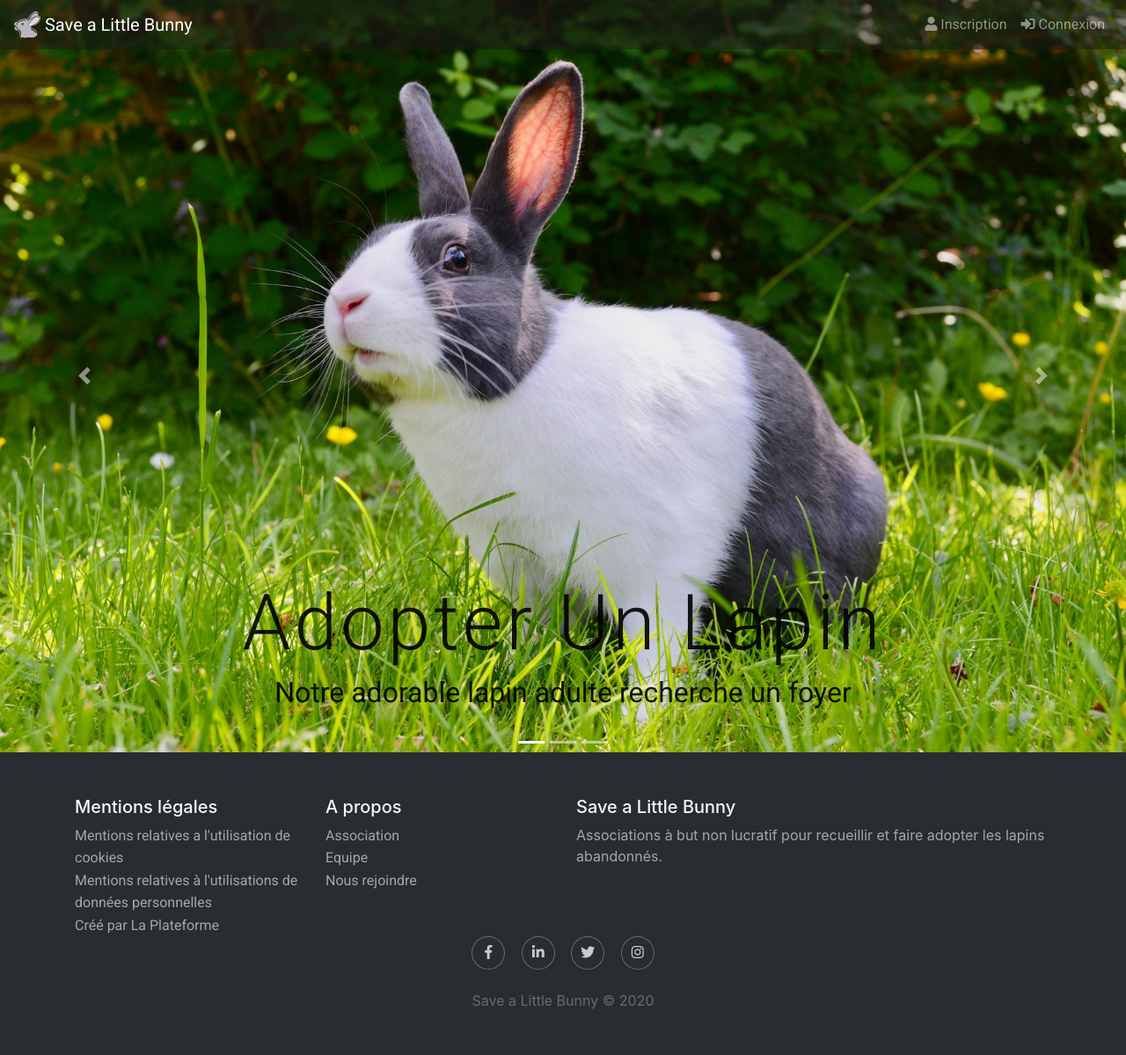
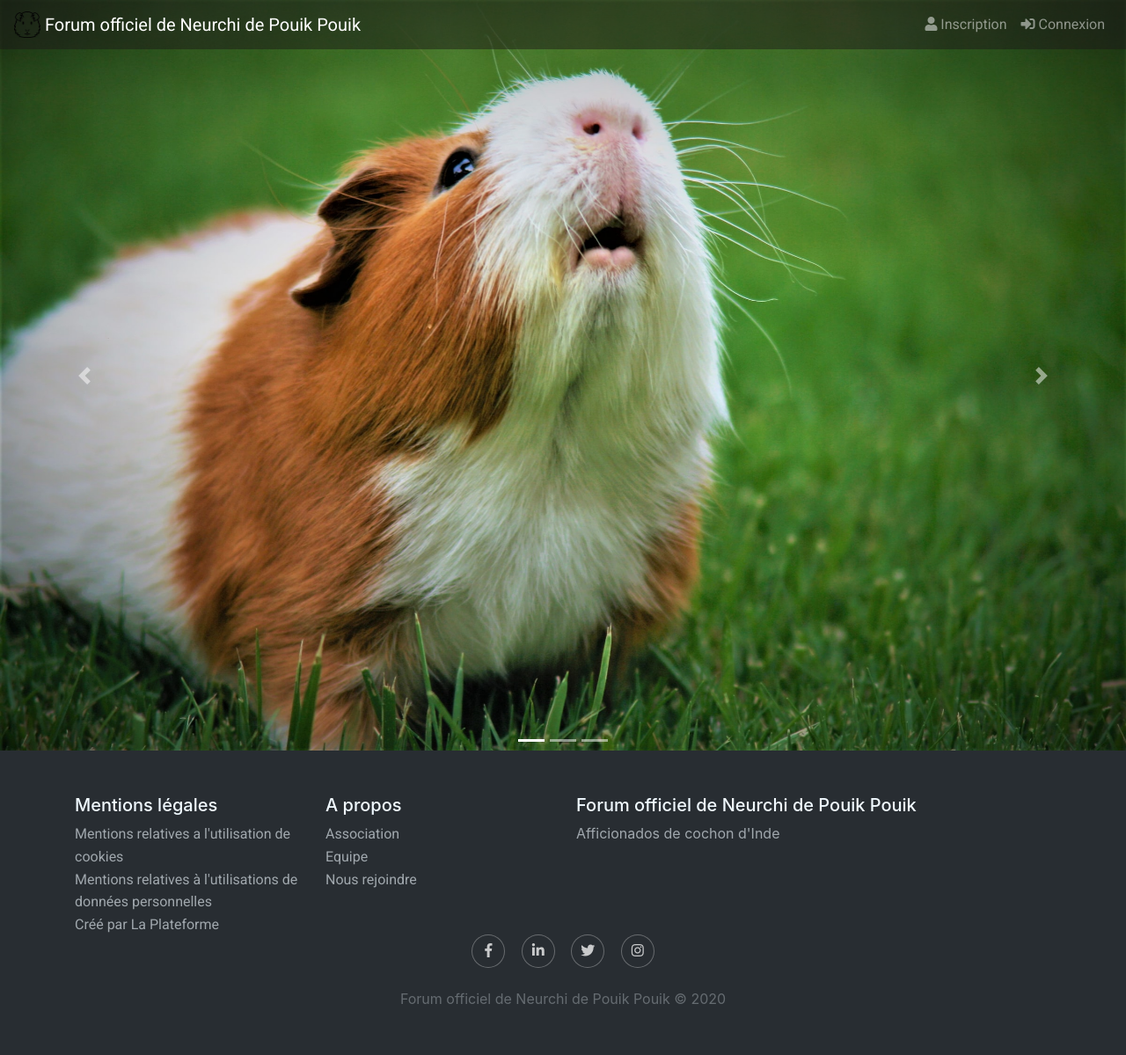
Before and after one commit to gaspard-lonchampt/discussion, a PHP site: page / in a window 1280 px wide. Shown: the whole page at 88% size. After the commit the page ends 1141 px from the top, so only its background shows below. Run offline with PHP 8.4, Linux system fonts and the light colour scheme; some libraries are stand-ins or nearby versions; some web fonts are replaced.

Commit message:
Projet Finit

```diff
--- a/include/footer.php
+++ b/include/footer.php
@@ -19,8 +19,8 @@
                         </ul>
                     </div>
                     <div class="col-md-6 item text">
-                        <h5>Save a Little Bunny</h3>
-                        <p>Associations à but non lucratif pour recueillir et faire adopter les lapins abandonnés.</p>
+                        <h5>Forum officiel de Neurchi de Pouik Pouik</h3>
+                        <p>Afficionados de cochon d'Inde</p>
                     </div>
                     <div class="col item social">
                         <a href="https://fr-fr.facebook.com/"><i class="fab fa-facebook-f" aria-hidden="true"></i></a>
@@ -29,7 +29,7 @@
                         <a href="https://www.instagram.com/"><i class="fab fa-instagram"></i></a>
                     </div>
                 </div>
-                <p class="copyright">Save a Little Bunny © 2020</p>
+                <p class="copyright">Forum officiel de Neurchi de Pouik Pouik © 2020</p>
             </div>
         </footer>
     </div>
--- a/include/header.php
+++ b/include/header.php
@@ -14,13 +14,13 @@ session_start();
                 ">
     <img src="<?php
                 if (!isset($repere)) {
-                    echo '../media/lapin_logo.png';
+                    echo '../media/CI_logo.png';
                 }
                 else {
-                    echo 'media/lapin_logo.png';
+                    echo 'media/CI_logo.png';
                 }?>
                 " width="30" height="30" class="d-inline-block align-top" alt="" loading="lazy">
-    Save a Little Bunny
+    Forum officiel de Neurchi de Pouik Pouik
   </a>
   <button class="navbar-toggler navbar-toggler-dark" type="button" data-toggle="collapse" data-target="#navbarNavAltMarkup" aria-controls="navbarNavAltMarkup" aria-expanded="false" aria-label="Toggle navigation">
     <span class="navbar-toggler-icon"></span>
--- a/index.php
+++ b/index.php
@@ -21,24 +21,18 @@ include ('include/header.php');
   </ol>
   <div class="carousel-inner">
     <div class="carousel-item active">
-      <img class="d-block w-100" src="media/lapin1.jpg" alt="premier lapin">
+      <img class="d-block w-100" src="media/CI_1.jpg" alt="premier cochin d'inde">
       <div class="carousel-caption d-md-block">
-    <h1 class="display-2">Adopter un lapin</h1>
-    <h2 class="">Notre adorable lapin adulte recherche un foyer</h2>
   </div>
     </div>
     <div class="carousel-item">
-      <img class="d-block w-100" src="media/lapin2.jpg" alt="Second lapin" >
+      <img class="d-block w-100" src="media/CI_2.jpg" alt="Second cochon d'inde" >
       <div class="carousel-caption d-none d-md-block mask flex-center rgba-green-strong">
-    <h1 class=" display-2">Tic & Tac</h1>
-    <h2 class="">Deux lapraux en recherche d'une famille d'accueil</h2>
   </div>
     </div>
     <div class="carousel-item">
-      <img class="d-block w-100" src="media/lapin3.jpg" alt="Troisième lapin">
+      <img class="d-block w-100" src="media/CI_3.jpg" alt="Troisième cochon d'inde">
       <div class="carousel-caption d-none d-md-block mask flex-center rgba-green-strong">
-    <h1 class="display-2">La famille</h1>
-    <h2 class="">Ces lapins sont inséparables et cherchent une ferme pour vivre ensemble</h2>
   </div>
     </div>
   </div>
```
Also changed, not shown: include/discussion.php (+34 -8 lines), media/CI_1.jpg (added), media/CI_2.jpg (added), media/CI_3.jpg (added), media/Ci_logo.png (added), media/lapin1.jpg (deleted), media/lapin2.jpg (deleted), media/lapin3.jpg (deleted), media/lapin_logo.png (deleted).
